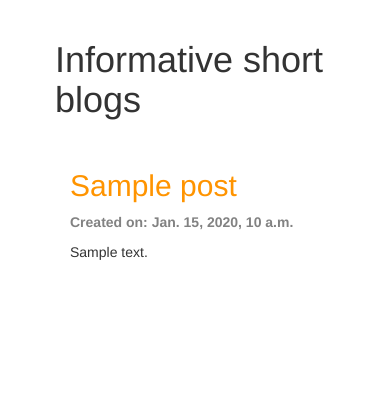
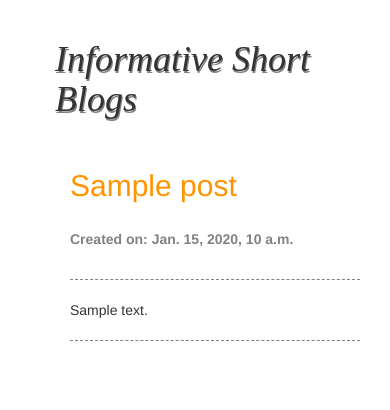
Before and after one commit to RamyaN1007/Blogs, a Django app: template blogs/templates/blogs/post_list.html in a window 390 px wide. Shown: the top 410 px of the page. Run offline with Django 3.2, Linux system fonts and the light colour scheme; the template is opened without the code that fills it: values that come from a table or form of the project are taken from there, others are empty; tables that the repository leaves empty hold one stand-in row (values such as "Sample post"); some libraries are stand-ins or nearby versions.

Commit message:
Added and updated template file and css

```diff
--- a/blogs/static/css/blogs.css
+++ b/blogs/static/css/blogs.css
@@ -12,14 +12,25 @@ h2 {
 
 .date {
 	color: #828282;
+	margin-top: 27px;
 }
 
 .page-title {
 	/*background-color: #ff9400*/;
 	margin-top: 0;
 	padding: 20px 20px 20px 40px;
+	text-transform: capitalize;
+	font-family: "freight-text-pro";
+	font-style: italic;
+	text-shadow: 1px 2px #828282;
 }
 
 .post {
 	margin-bottom: 70px;
 }
+
+hr {
+	margin: 20px 0px;
+	border: 0;
+	border-top: 1px dashed #828282;
+}
--- /dev/null
+++ b/blogs/templates/blogs/base.html
@@ -0,0 +1,27 @@
+{% load static %}
+<html>
+	<head>
+		<title>Blogs Web App</title>
+		<link rel="stylesheet" type="text/css" href="{% static 'css/bootstrap.min.css' %}">
+		<link rel="stylesheet" type="text/css" href="{% static 'css/bootstrap-theme.min.css' %}">
+		<link rel="stylesheet" type="text/css" href="//fonts.googleapis.com/css?family=Lobster&subset=latin,latin-ext">
+		<link rel="stylesheet" type="text/css" href="{% static 'css/blogs.css' %}">
+	</head>
+
+	<body>
+		<div class="container col-md-offset-3">
+			<div class="page-title">
+				<h1>Informative short blogs</h1>
+			</div>
+
+			<div class="content container-fluid">
+				<div class="row">
+					<div class="col-md-7 col-sm-12">
+					{% block content %}
+					{% endblock %}
+					</div>
+				</div>
+			</div>
+		</div>
+	</body>
+</html>
--- a/blogs/templates/blogs/post_list.html
+++ b/blogs/templates/blogs/post_list.html
@@ -1,34 +1,19 @@
-{% load staticfiles %}
-<html>
-	<head>
-		<title>Blogs Web App</title>
-		<link rel="stylesheet" type="text/css" href="{% static 'css/bootstrap.min.css' %}">
-		<link rel="stylesheet" type="text/css" href="{% static 'css/bootstrap-theme.min.css' %}">
-		<link rel="stylesheet" type="text/css" href="//fonts.googleapis.com/css?family=Lobster&subset=latin,latin-ext">
-		<link rel="stylesheet" type="text/css" href="{% static 'css/blogs.css' %}">
-	</head>
+{% extends 'blogs/base.html' %}
 
-	<body>
-		<div class="container col-md-offset-3">
-			<div class="page-title">
-				<h1>Informative short blogs</h1>
-			</div>
+{% load static %}
 
-			<div class="content container-fluid">
-				<div class="row">
-					<div class="col-md-7 col-sm-12">
-						{% for post in posts %}
-							<div class="post">
-								<h2>{{ post.title }}</h2>
-								<div class="date">
-									<p><strong>Created on: {{ post.created_date }}</strong></p>
-								</div>
-								<p>{{ post.text|linebreaksbr }}</p>
-							</div>
-						{% endfor %}
-					</div>
+{% block content %}
+	{% for post in posts %}
+		<div class="post">
+			<div class="row">
+				<div class="col-md-6">
+					<h2>{{ post.title }}</h2>
+				</div>
+				<div class="date col-md-6">
+					<p><strong>Created on: {{ post.created_date }}</strong></p>
 				</div>
 			</div>
+			<p><hr>{{ post.text|linebreaksbr }}<hr></p>
 		</div>
-	</body>
-</html>
+	{% endfor %}
+{% endblock %}
```
